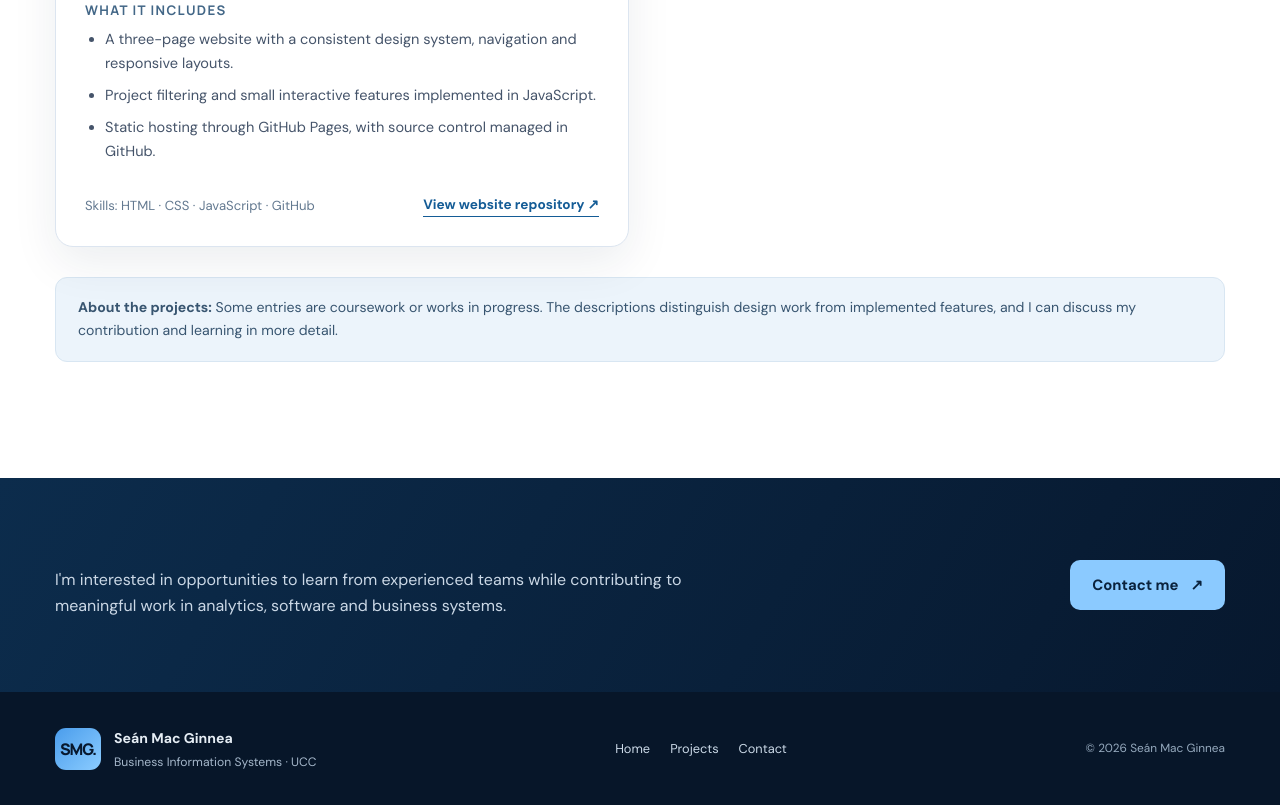
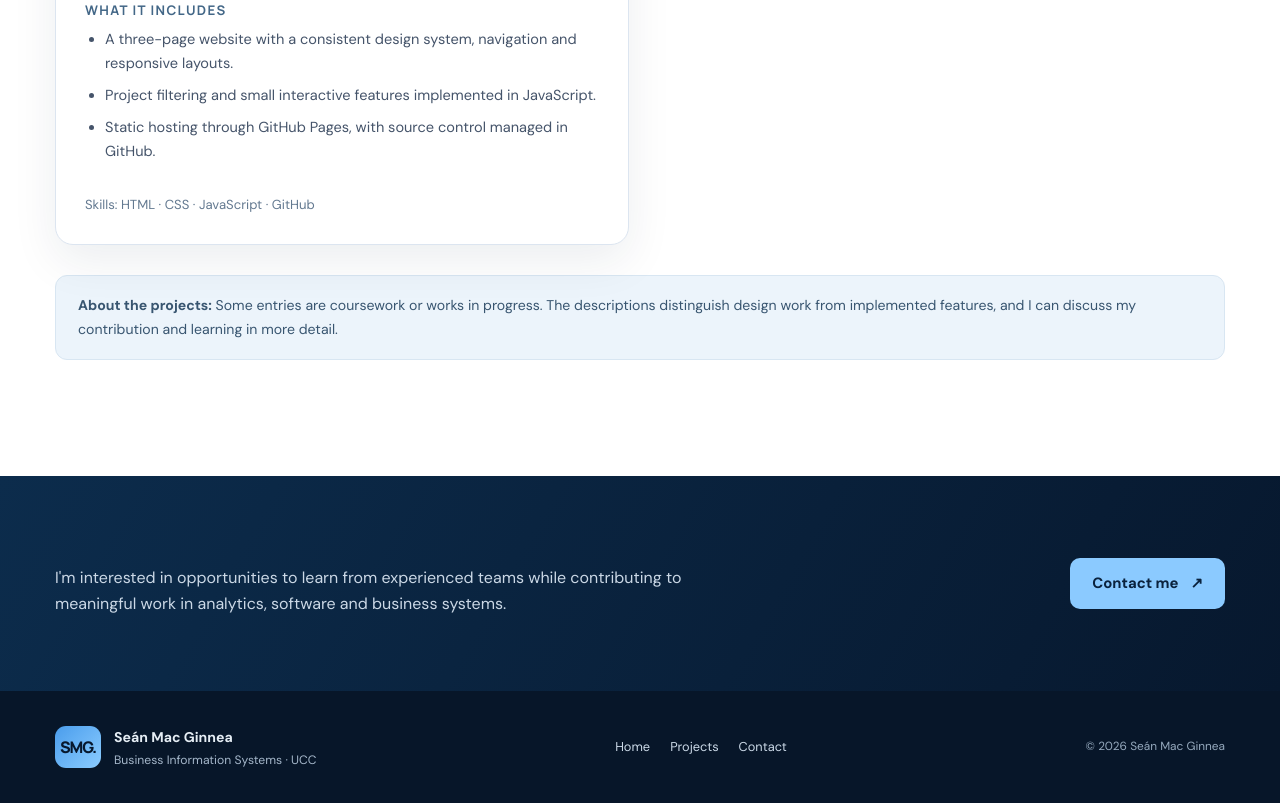
Before and after one commit to SMG2006-HTML/Se-ns-CV, a plain HTML site: page projects.html in a window 1280 px wide. Shown: the part 2398-3203 px from the top of the page. Drawn offline with Linux system fonts and the light colour scheme.

Commit message:
Update projects.html

```diff
--- a/projects.html
+++ b/projects.html
@@ -118,7 +118,7 @@
                 <li>Project filtering and small interactive features implemented in JavaScript.</li>
                 <li>Static hosting through GitHub Pages, with source control managed in GitHub.</li>
               </ul>
-              <div class="work-footer"><small>Skills: HTML · CSS · JavaScript · GitHub</small><a href="https://github.com/SMG2006-HTML/Se-ns-CV" target="_blank" rel="noopener noreferrer">View website repository ↗</a></div>
+              <div class="work-footer"><small>Skills: HTML · CSS · JavaScript · GitHub</small></div>
             </div>
           </article>
 
```
